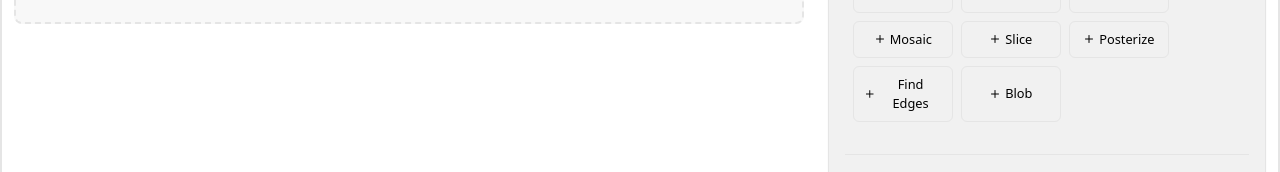
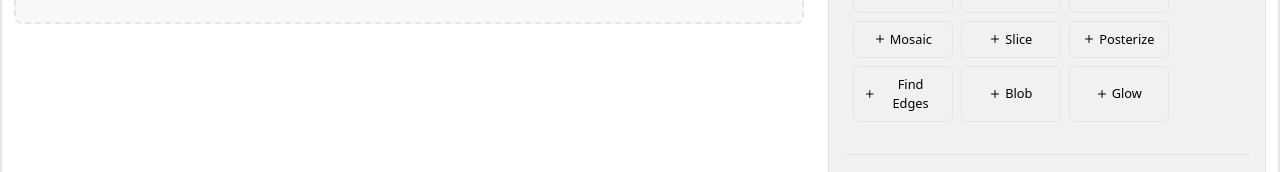
Before and after one commit to andreaperaltro/image-tweaker, a Next.js app: page / in a window 1280 px wide. Shown: the part 284-456 px from the top of the page. Built offline with nearby package versions, Linux system fonts and the light colour scheme.

Commit message:
feat: add glow effect with improved brightness handling and larger glow areas

```diff
--- a/src/app/page.tsx
+++ b/src/app/page.tsx
@@ -37,7 +37,8 @@ export default function Home() {
     { id: 'halftone-1', type: 'halftone', enabled: false },
     { id: 'textDither-1', type: 'textDither', enabled: false },
     { id: 'glitch-1', type: 'glitch', enabled: false },
-    { id: 'grid-1', type: 'grid', enabled: false }
+    { id: 'grid-1', type: 'grid', enabled: false },
+    { id: 'glow-1', type: 'glow', enabled: false }
   ]);
 
   const toggleSection = (section: string) => {
--- a/src/components/AdvancedEditor.tsx
+++ b/src/components/AdvancedEditor.tsx
@@ -33,6 +33,7 @@ import AnimationTimeline from './AnimationTimeline'
 import { nanoid } from 'nanoid'
 import { drawCoverImage } from '../utils/imageUtils'
 import Slider from './Slider'
+import { applyGlow } from './GlowUtils'
 
 // Define types
 type AspectRatioPreset = '1:1' | '4:3' | '16:9' | '3:2' | '5:4' | '2:1' | '3:4' | '9:16' | '2:3' | '4:5' | '1:2' | 'custom';
@@ -679,6 +680,9 @@ export default function AdvancedEditor({
           break;
         case 'blob':
           applyBlob(ctx, canvas, canvas.width, canvas.height, settings);
+          break;
+        case 'glow':
+          applyGlow(ctx, canvas.width, canvas.height, settings);
           break;
       }
     } catch (error) {
@@ -1043,6 +1047,16 @@ export default function AdvancedEditor({
         defaultSettings = {
           ...blobSettings,
           enabled: true
+        };
+        break;
+      case 'glow':
+        defaultSettings = {
+          enabled: true,
+          color: '#ffffff',
+          intensity: 50,
+          threshold: 128,
+          softness: 5,
+          blendMode: 'normal'
         };
         break;
       default:
--- /dev/null
+++ b/src/components/GlowUtils.tsx
@@ -0,0 +1,181 @@
+import { GlowSettings } from '../types';
+
+// Apply glow effect to the canvas
+export function applyGlow(
+  ctx: CanvasRenderingContext2D,
+  width: number,
+  height: number,
+  settings: GlowSettings
+): void {
+  if (!settings.enabled) return;
+
+  // Create a temporary canvas for the glow layer
+  const glowCanvas = document.createElement('canvas');
+  glowCanvas.width = width;
+  glowCanvas.height = height;
+  const glowCtx = glowCanvas.getContext('2d');
+  if (!glowCtx) return;
+
+  // Draw the original image to the glow canvas
+  glowCtx.drawImage(ctx.canvas, 0, 0);
+
+  // Get the image data
+  const imageData = glowCtx.getImageData(0, 0, width, height);
+  const data = imageData.data;
+
+  // Convert glow color to RGB
+  const glowColor = hexToRgb(settings.color);
+  if (!glowColor) return;
+
+  // First pass: Create glow source based on brightness with soft falloff
+  for (let i = 0; i < data.length; i += 4) {
+    const r = data[i];
+    const g = data[i + 1];
+    const b = data[i + 2];
+
+    // Calculate brightness with weighted RGB values
+    const brightness = (r * 0.299 + g * 0.587 + b * 0.114);
+
+    // Soft falloff based on brightness
+    // This creates a smooth transition instead of a hard threshold
+    const glowFactor = Math.pow(brightness / 255, 2) * (settings.intensity / 50);
+
+    // Apply glow color with soft falloff
+    data[i] = glowColor.r * glowFactor;
+    data[i + 1] = glowColor.g * glowFactor;
+    data[i + 2] = glowColor.b * glowFactor;
+    data[i + 3] = 255; // Full opacity for the glow layer
+  }
+  glowCtx.putImageData(imageData, 0, 0);
+
+  // Apply multiple blur passes for better glow quality
+  if (settings.softness > 0) {
+    // Scale the base blur radius to support larger values
+    const baseBlurRadius = settings.softness * 5; // Increased multiplier for larger glow
+    const numPasses = Math.min(4, Math.ceil(settings.softness / 20)); // More passes for larger softness
+
+    for (let pass = 0; pass < numPasses; pass++) {
+      // Increase blur radius for each pass with larger increments
+      const blurRadius = baseBlurRadius * (1 + pass * 0.75);
+      const kernelSize = Math.ceil(blurRadius * 2) * 2 + 1;
+      const kernel = createGaussianKernel(kernelSize, blurRadius / 2);
+
+      const tempData = new Uint8ClampedArray(data);
+
+      // Apply horizontal blur
+      for (let y = 0; y < height; y++) {
+        for (let x = 0; x < width; x++) {
+          let r = 0, g = 0, b = 0, a = 0;
+          let weightSum = 0;
+
+          for (let i = 0; i < kernelSize; i++) {
+            const offsetX = x + i - Math.floor(kernelSize / 2);
+            if (offsetX < 0 || offsetX >= width) continue;
+
+            const idx = (y * width + offsetX) * 4;
+            const weight = kernel[i];
+            r += data[idx] * weight;
+            g += data[idx + 1] * weight;
+            b += data[idx + 2] * weight;
+            a += data[idx + 3] * weight;
+            weightSum += weight;
+          }
+
+          const idx = (y * width + x) * 4;
+          tempData[idx] = r / weightSum;
+          tempData[idx + 1] = g / weightSum;
+          tempData[idx + 2] = b / weightSum;
+          tempData[idx + 3] = a / weightSum;
+        }
+      }
+
+      // Apply vertical blur
+      for (let x = 0; x < width; x++) {
+        for (let y = 0; y < height; y++) {
+          let r = 0, g = 0, b = 0, a = 0;
+          let weightSum = 0;
+
+          for (let i = 0; i < kernelSize; i++) {
+            const offsetY = y + i - Math.floor(kernelSize / 2);
+            if (offsetY < 0 || offsetY >= height) continue;
+
+            const idx = (offsetY * width + x) * 4;
+            const weight = kernel[i];
+            r += tempData[idx] * weight;
+            g += tempData[idx + 1] * weight;
+            b += tempData[idx + 2] * weight;
+            a += tempData[idx + 3] * weight;
+            weightSum += weight;
+          }
+
+          const idx = (y * width + x) * 4;
+          data[idx] = r / weightSum;
+          data[idx + 1] = g / weightSum;
+          data[idx + 2] = b / weightSum;
+          data[idx + 3] = a / weightSum;
+        }
+      }
+    }
+  }
+
+  // Apply glow strength multiplier
+  const glowStrength = settings.intensity / 50; // Convert to a multiplier (1-10 range)
+  for (let i = 0; i < data.length; i += 4) {
+    data[i] = Math.min(255, data[i] * glowStrength);
+    data[i + 1] = Math.min(255, data[i + 1] * glowStrength);
+    data[i + 2] = Math.min(255, data[i + 2] * glowStrength);
+  }
+  glowCtx.putImageData(imageData, 0, 0);
+
+  // Get the original image data
+  const originalData = ctx.getImageData(0, 0, width, height);
+  const originalPixels = originalData.data;
+
+  // Get the glow image data
+  const glowData = glowCtx.getImageData(0, 0, width, height).data;
+
+  // Apply screen blend mode to combine the layers
+  for (let i = 0; i < originalPixels.length; i += 4) {
+    // Screen blend mode: 1 - (1 - a) * (1 - b)
+    // This preserves the original image while adding the glow
+    originalPixels[i] = 255 - ((255 - originalPixels[i]) * (255 - glowData[i])) / 255;
+    originalPixels[i + 1] = 255 - ((255 - originalPixels[i + 1]) * (255 - glowData[i + 1])) / 255;
+    originalPixels[i + 2] = 255 - ((255 - originalPixels[i + 2]) * (255 - glowData[i + 2])) / 255;
+  }
+
+  // Put the final result back
+  ctx.putImageData(originalData, 0, 0);
+}
+
+// Helper function to create Gaussian kernel
+function createGaussianKernel(size: number, sigma: number): number[] {
+  const kernel: number[] = [];
+  const center = Math.floor(size / 2);
+  let sum = 0;
+
+  for (let i = 0; i < size; i++) {
+    const x = i - center;
+    const value = Math.exp(-(x * x) / (2 * sigma * sigma));
+    kernel[i] = value;
+    sum += value;
+  }
+
+  // Normalize the kernel
+  for (let i = 0; i < size; i++) {
+    kernel[i] /= sum;
+  }
+
+  return kernel;
+}
+
+// Helper function to convert hex color to RGB
+function hexToRgb(hex: string): { r: number; g: number; b: number } | null {
+  const result = /^#?([a-f\d]{2})([a-f\d]{2})([a-f\d]{2})$/i.exec(hex);
+  return result
+    ? {
+        r: parseInt(result[1], 16),
+        g: parseInt(result[2], 16),
+        b: parseInt(result[3], 16),
+      }
+    : null;
+}
--- a/src/components/MobileControls.tsx
+++ b/src/components/MobileControls.tsx
@@ -2037,6 +2037,63 @@ const MobileControls: React.FC<MobileControlsProps> = ({
           </div>
         );
 
+      case 'glow':
+        return (
+          <div className={`mobile-effect-content ${openSection === instance.id ? 'open' : ''}`}>
+            {/* Glow controls */}
+            <div className="mobile-control-group">
+              <label className="mobile-control-label">Glow Color</label>
+              <input
+                type="color"
+                className="mobile-color-picker"
+                value={settings.color || '#ffffff'}
+                onChange={(e) => updateInstanceSettings(instance.id, { color: e.target.value })}
+              />
+            </div>
+
+            <Slider
+              label="Intensity"
+              value={settings.intensity || 50}
+              onChange={(value) => updateInstanceSettings(instance.id, { intensity: value })}
+              min={0}
+              max={100}
+              step={1}
+              unit="%"
+            />
+
+            <Slider
+              label="Threshold"
+              value={settings.threshold || 128}
+              onChange={(value) => updateInstanceSettings(instance.id, { threshold: value })}
+              min={0}
+              max={255}
+              step={1}
+            />
+
+            <Slider
+              label="Softness"
+              value={settings.softness || 5}
+              onChange={(value) => updateInstanceSettings(instance.id, { softness: value })}
+              min={0}
+              max={20}
+              step={1}
+              unit="px"
+            />
+
+            <div className="mobile-control-group">
+              <label className="mobile-control-label">Blend Mode</label>
+              <select
+                className="mobile-select"
+                value={settings.blendMode || 'normal'}
+                onChange={(e) => updateInstanceSettings(instance.id, { blendMode: e.target.value as 'add' | 'normal' })}
+              >
+                <option value="normal">Normal</option>
+                <option value="add">Add</option>
+              </select>
+            </div>
+          </div>
+        );
+
       default:
         return null;
     }
@@ -2064,7 +2121,8 @@ const MobileControls: React.FC<MobileControlsProps> = ({
       instance.type === 'sliceShift' ? 'Slice' :
       instance.type === 'posterize' ? 'Posterize' :
       instance.type === 'findEdges' ? 'Find Edges' :
-      instance.type === 'blob' ? 'Blob' : 'Effect';
+      instance.type === 'blob' ? 'Blob' :
+      instance.type === 'glow' ? 'Glow' : 'Effect';
 
     // Add numbering only if there are multiple effects of the same type
     const title = sameTypeCount > 1 ? `${baseTitle} ${instanceIndex + 1}` : baseTitle;
@@ -2170,6 +2228,12 @@ const MobileControls: React.FC<MobileControlsProps> = ({
           >
             <FiPlus size={12} /> Blob
           </button>
+          <button
+            className="plain-effect-btn"
+            onClick={() => addEffect('glow')}
+          >
+            <FiPlus size={12} /> Glow
+          </button>
         </div>
       </div>
     </>
```
Also changed, not shown: src/types.ts (+21 -0 lines), public/fonts/PPMondwest-Bold.otf, public/fonts/PPMondwest-Regular.otf.
